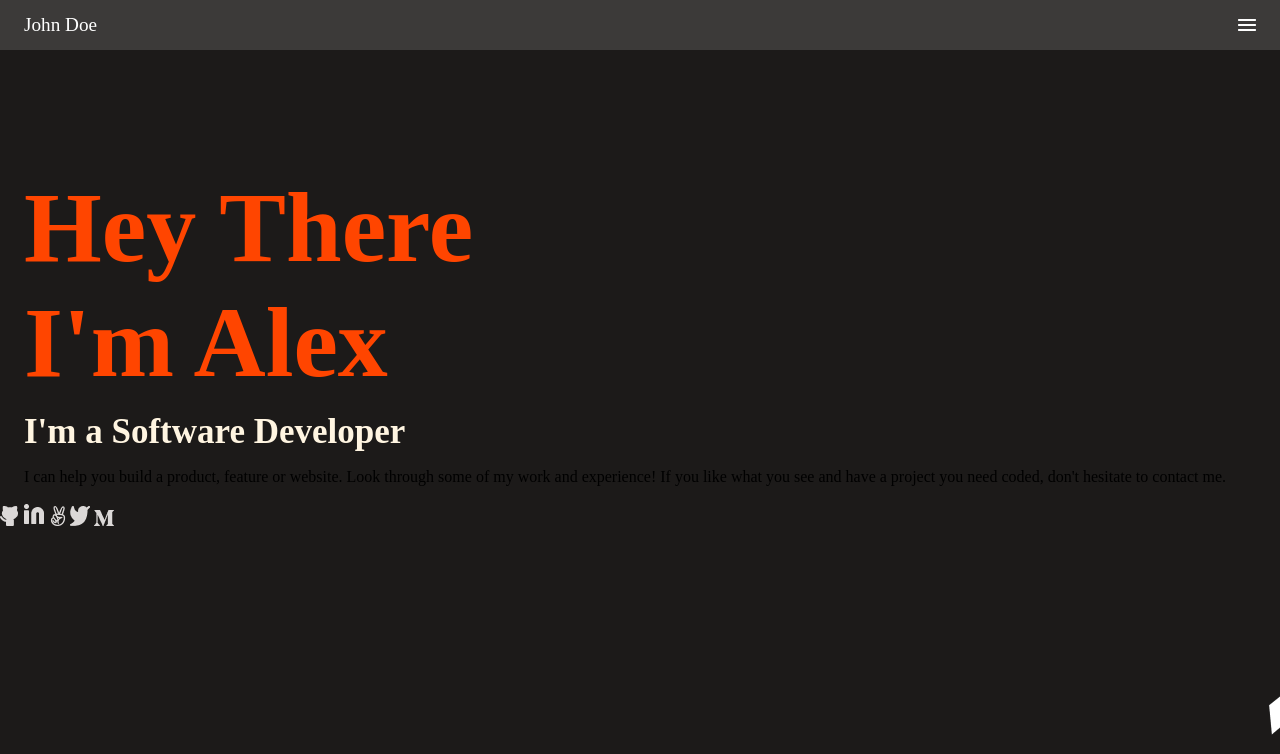
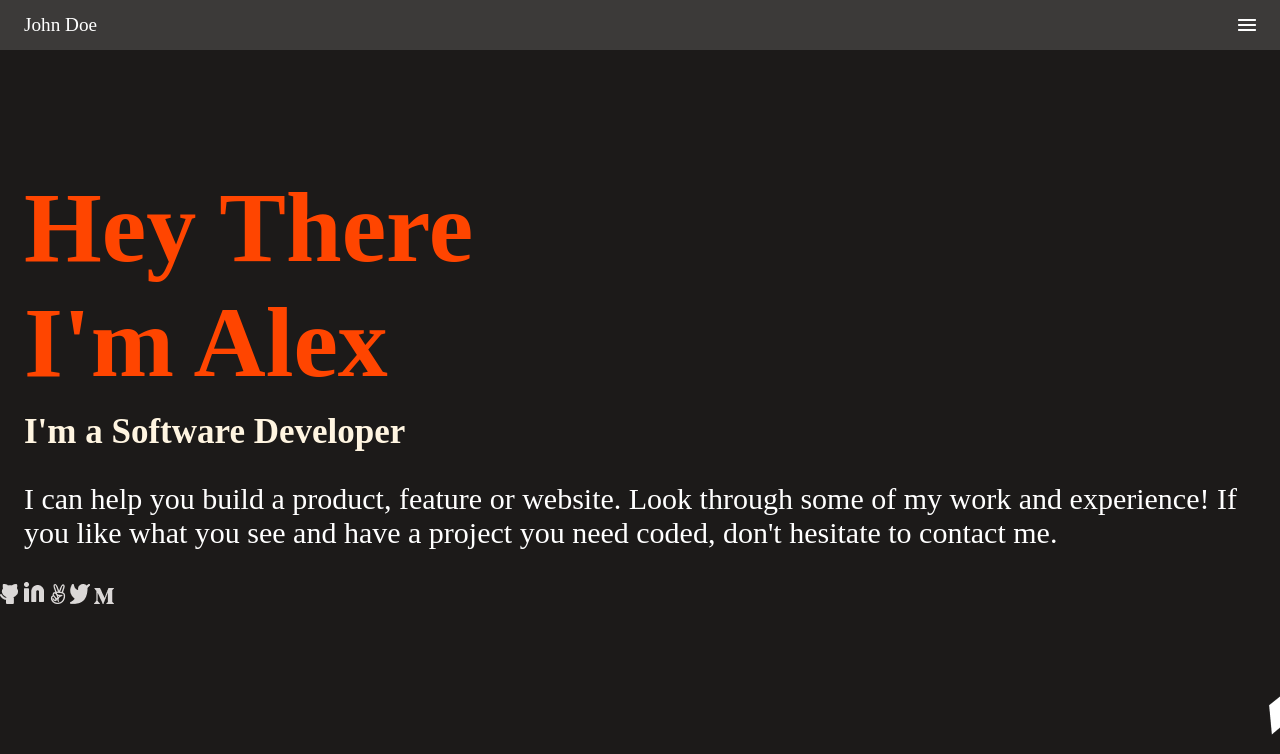
Before and after one commit to Kingstalux/Project-Portfolio-Mobile-Version-Skeletun, a website: page index.html in a window 1280 px wide. Shown: the top 754 px of the page. Drawn offline with Linux system fonts and the light colour scheme.

Commit message:
Add style to paragraph

```diff
--- a/style.css
+++ b/style.css
@@ -41,3 +41,8 @@ body {
   padding: 0;
   font-size: 35px;
 }
+
+.container p {
+  font-size: 30px;
+  color: white;
+}
```
